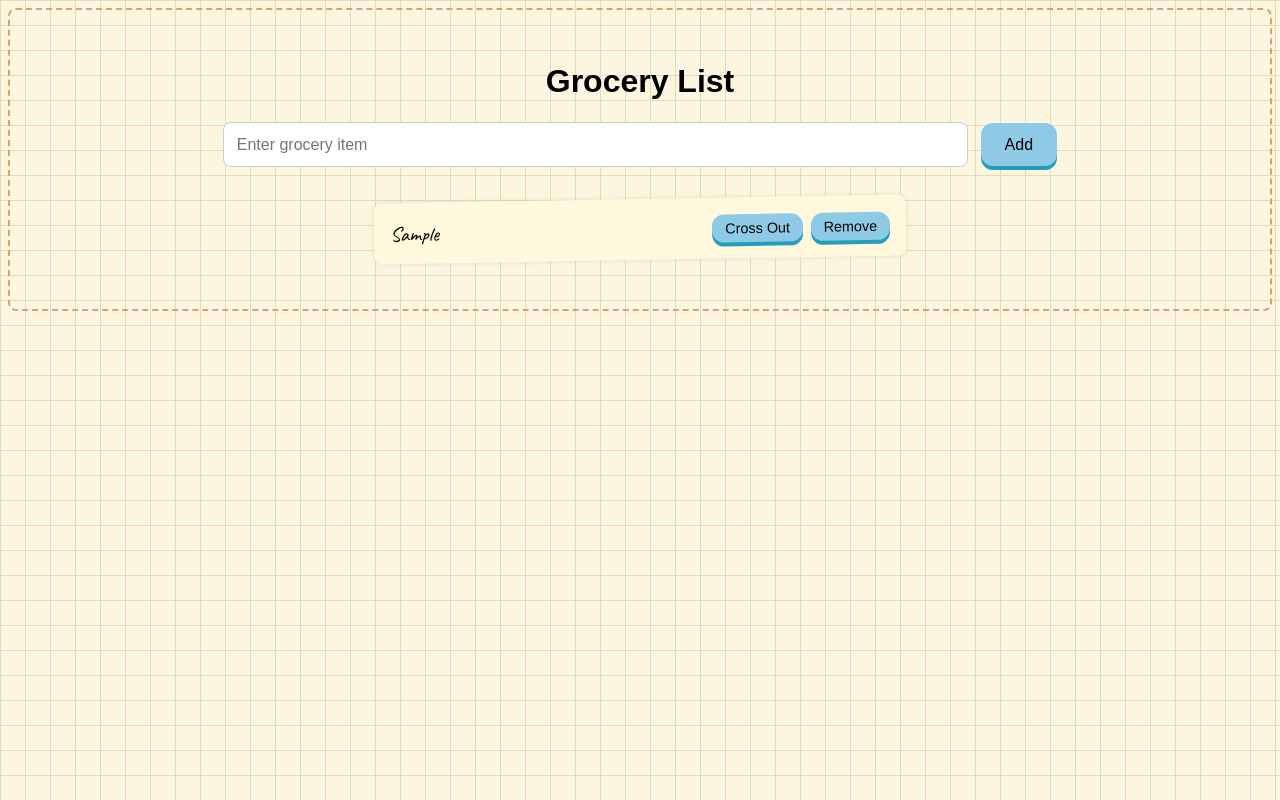
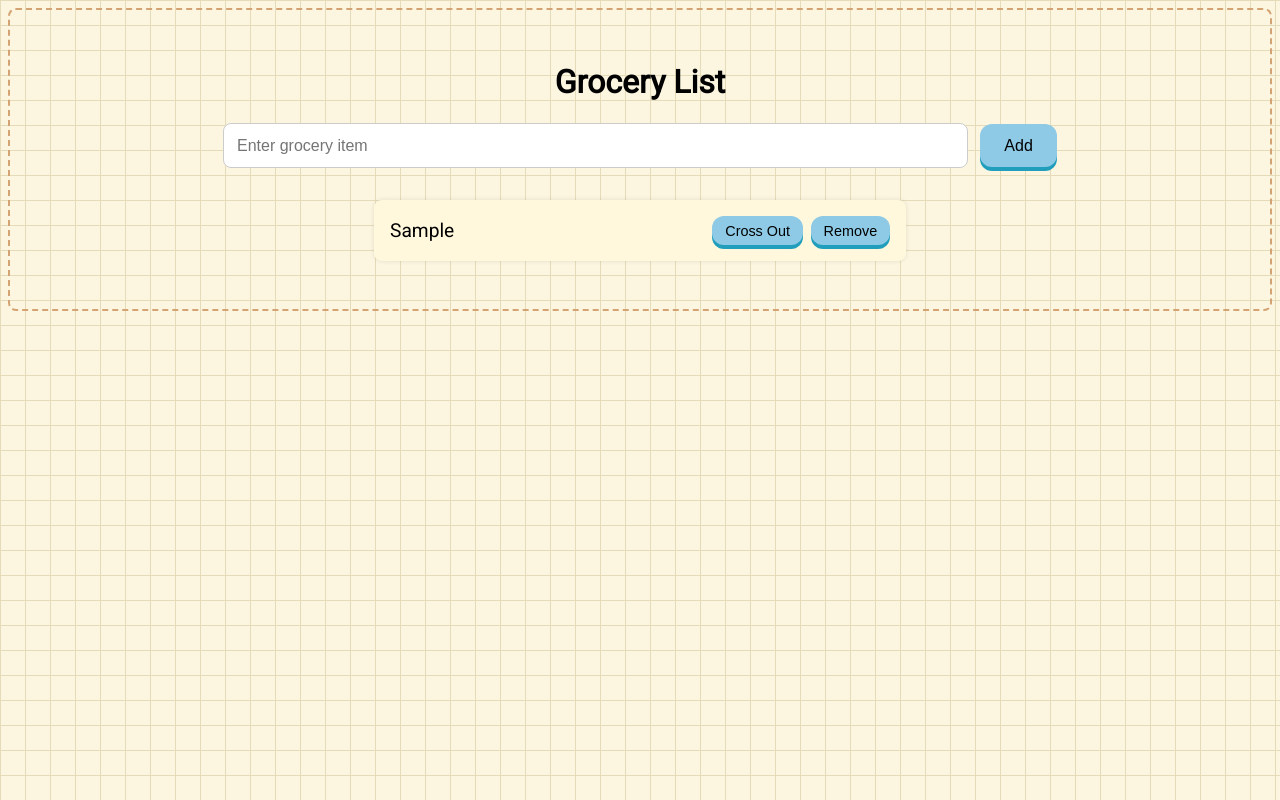
Before and after one commit to dmitriystroylo/grocery-list-pwa, a plain HTML site: page index.html in a window 1280 px wide. Both pictures are taken after typing "Sample" into the empty fields and a click on the button "Add". Drawn offline with Linux system fonts and the light colour scheme.

Commit message:
Robust fix for cross-out functionality with clean font

```diff
--- a/script.js
+++ b/script.js
@@ -17,19 +17,23 @@ input.addEventListener('keydown', (e) => {
 
 document.addEventListener('DOMContentLoaded', () => {
   const saved = JSON.parse(localStorage.getItem('groceryList')) || [];
-  saved.forEach(text => addItem(text));
+  saved.forEach(({text, crossed}) => addItem(text, crossed));
 });
 
-function addItem(text) {
+function addItem(text, crossedOut = false) {
   const li = document.createElement('li');
   li.textContent = text;
+  if (crossedOut) li.classList.add('crossed');
 
   const btnContainer = document.createElement('div');
   btnContainer.className = 'item-buttons';
 
   const crossBtn = document.createElement('button');
   crossBtn.textContent = 'Cross Out';
-  crossBtn.onclick = () => li.classList.toggle('crossed');
+  crossBtn.onclick = () => {
+    li.classList.toggle('crossed');
+    saveList();
+  };
 
   const removeBtn = document.createElement('button');
   removeBtn.textContent = 'Remove';
@@ -44,7 +48,10 @@ function addItem(text) {
 }
 
 function saveList() {
-  const items = Array.from(list.children).map(li => li.firstChild.textContent);
+  const items = Array.from(list.children).map(li => ({
+    text: li.firstChild.textContent,
+    crossed: li.classList.contains('crossed')
+  }));
   localStorage.setItem('groceryList', JSON.stringify(items));
 }
 
--- a/style.css
+++ b/style.css
@@ -1,7 +1,7 @@
-@import url('https://fonts.googleapis.com/css2?family=Caveat&display=swap');
+@import url('https://fonts.googleapis.com/css2?family=Roboto&display=swap');
 
 body {
-  font-family: sans-serif;
+  font-family: 'Roboto', sans-serif;
   text-align: center;
   padding: 2rem;
   background-color: #fcf6e0;
@@ -53,18 +53,11 @@ li {
   width: 80%;
   max-width: 500px;
   border-radius: 8px;
-  font-family: 'Caveat', cursive;
-  font-size: 1.3rem;
+  font-size: 1.2rem;
   display: flex;
   justify-content: space-between;
   align-items: center;
   box-shadow: 0 0 5px rgba(0,0,0,0.1);
-  transform: rotate(-1deg);
-  transition: transform 0.2s;
-}
-
-li:hover {
-  transform: rotate(0deg);
 }
 
 .item-buttons button {
@@ -72,3 +65,8 @@ li:hover {
   padding: 0.4rem 0.8rem;
   font-size: 0.9rem;
 }
+
+li.crossed {
+  text-decoration: line-through !important;
+  opacity: 0.6;
+}
```
